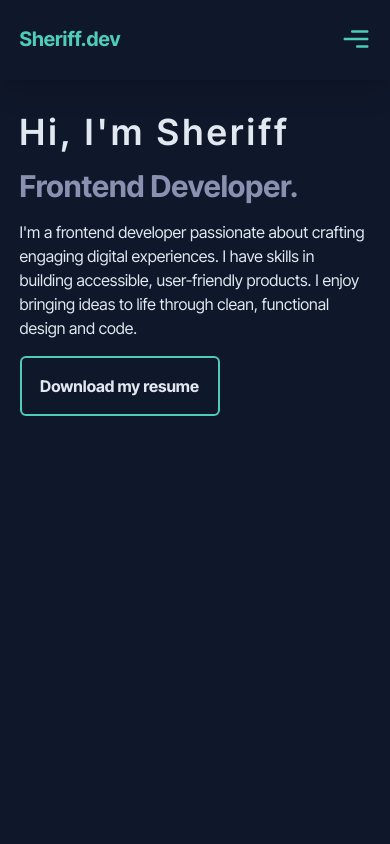
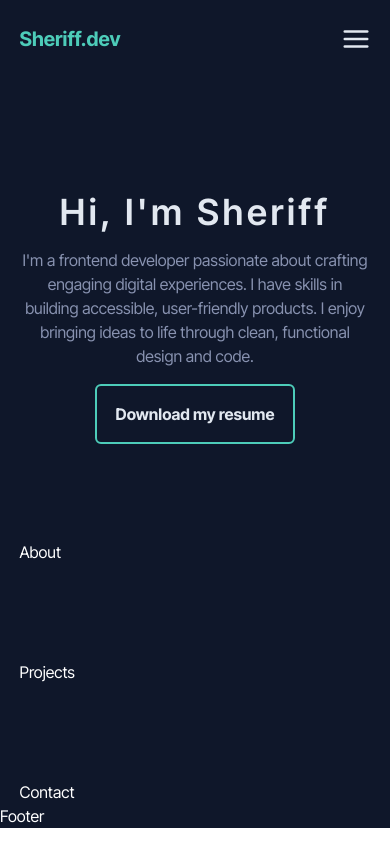
Before and after one commit to Sheriff-Oladimeji/portfolio, a React (Vite) app: page / in a window 390 px wide. Shown: the top 844 px of the page. Built offline with nearby package versions, Linux system fonts and the light colour scheme.

Commit message:
ffix: fix navbar bugs

```diff
--- a/src/components/Header.jsx
+++ b/src/components/Header.jsx
@@ -1,17 +1,17 @@
 const Header = () => {
   return (
     <header
-      className="min-h-screen pt-28 w-[90%] md:w-[60%] mx-auto"
+      className="pt-28 w-[90%] md:w-[60%] mx-auto"
       name="home"
     >
-      <div className="flex flex-col w-full gap-4">
+      <div className="flex flex-col items-center md:items-start w-full gap-4">
         <h1 className="text-4xl md:text-6xl font-semibold text-bold  tracking-widest">
           Hi, I'm Sheriff <span className="hidden md:inline">Oladimeji</span>
         </h1>
-        <h2 className="text-3xl md:text-4xl font-bold text-gray md:tracking-widest">
+        {/* <h2 className="text-3xl md:text-4xl font-bold text-gray md:tracking-widest">
           Frontend Developer.
-        </h2>
-        <p className="text-light max-w-2xl">
+        </h2> */}
+        <p className="text-gray max-w-2xl text-center md:text-start">
           I'm a frontend developer passionate about crafting engaging digital
           experiences. I have skills in building accessible, user-friendly
           products. I enjoy bringing ideas to life through clean, functional
--- a/src/components/Navbar.jsx
+++ b/src/components/Navbar.jsx
@@ -1,6 +1,6 @@
 import { Link } from "react-scroll";
-import { useState } from "react";
-import { CgMenuRight } from "react-icons/cg"
+import { useState , useEffect} from "react";
+import { FiMenu} from "react-icons/fi";
 import { AiOutlineClose } from "react-icons/ai";
 const links = [
   {
@@ -25,11 +25,31 @@ const links = [
   },
 ];
 const Navbar = () => {
+  const [nav, setNav] = useState(false);
+  const handleNav = () => setNav(!nav);
+   const [isScrollingUp, setIsScrollingUp] = useState(false);
 
-      const [nav, setNav] = useState(false);
-      const handleNav = () => setNav(!nav);
+   useEffect(() => {
+     let prevScrollPos = window.pageYOffset;
+
+     const handleScroll = () => {
+       const currentScrollPos = window.pageYOffset;
+       setIsScrollingUp(prevScrollPos > currentScrollPos);
+       prevScrollPos = currentScrollPos;
+     };
+
+     window.addEventListener("scroll", handleScroll);
+     return () => {
+       window.removeEventListener("scroll", handleScroll);
+     };
+   }, []);
+
   return (
-    <nav className="fixed top-0 left-0 z-50 w-full h-[80px] shadow-xl md:shadow-none py-6 bg-darkBg">
+    <nav
+      className={`w-full h-[80px] py-6 bg-darkBg ${
+        isScrollingUp ? "fixed top-0 left-0 z-50 shadow-xl" : ""
+      }`}
+    >
       <div className="w-[80%] mx-auto hidden md:flex justify-between   items-center">
         <h3 className="text-xl font-bold  text-green ">Sheriff.dev</h3>
 
@@ -47,16 +67,16 @@ const Navbar = () => {
           ))}
         </div>
       </div>
-     {/* mobile nav */}
+      {/* mobile nav */}
       <div className="md:hidden ">
         <div className="flex w-[90%] mx-auto  justify-between items-center">
           <h3 className="text-xl font-bold  text-green ">Sheriff.dev</h3>
 
           <button
             onClick={handleNav}
-            className="border-none z-50 font-bold outline-none text-xl text-green"
+            className="border-none z-50 font-bold outline-none text-2xl text-bold "
           >
-            {nav ? <AiOutlineClose size={30} /> : <CgMenuRight size={30} />}
+            {nav ? <AiOutlineClose size={30} /> : <FiMenu size={30} />}
           </button>
         </div>
         <div
--- a/src/index.css
+++ b/src/index.css
@@ -4,5 +4,5 @@
 @tailwind utilities;
 
 .container{
-    @apply  min-h-screen pt-24 w-[90%] md:w-[80%] mx-auto;
+    @apply  pt-24 w-[90%] md:w-[80%] mx-auto;
 }
```
